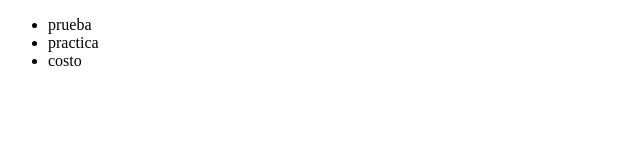
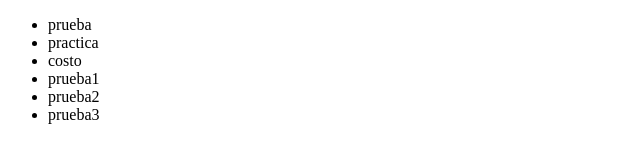
Before and after one commit to juanm2587/pruebaremoto, a plain HTML site: page index.html in a window 1280 px wide. Shown: the whole page, without its empty margins (0-640 px from the left). Drawn offline with Linux system fonts and the light colour scheme.

Commit message:
liagregados

```diff
--- a/index.html
+++ b/index.html
@@ -11,6 +11,9 @@
         <li>prueba</li>
         <li>practica</li>
         <li>costo</li>
+        <li>prueba1</li>
+        <li>prueba2</li>
+        <li>prueba3</li>
     </ul>
 </body>
 </html>
```
